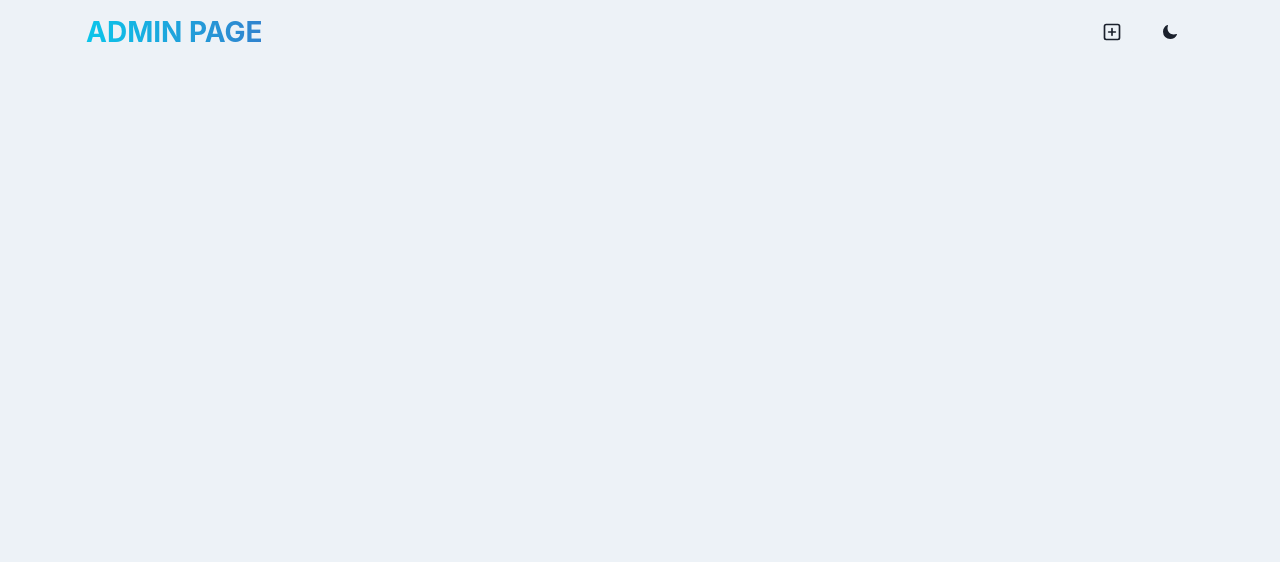
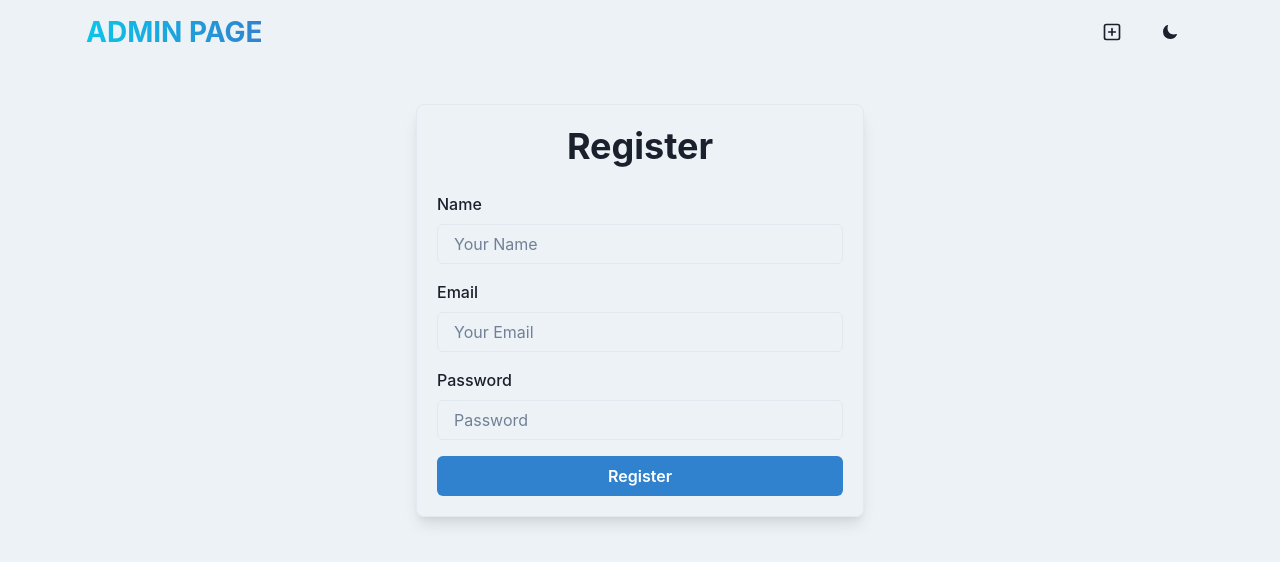
Before and after one commit to evalansevicius/egzaminas, a React (Vite) app in the folder frontend/: page /register in a window 1280 px wide. Before the commit this address had no page. Shown: the top 562 px of the page. Built offline with nearby package versions, Linux system fonts and the light colour scheme.

Commit message:
Register

```diff
--- a/frontend/package.json
+++ b/frontend/package.json
@@ -18,6 +18,7 @@
     "framer-motion": "^11.11.9",
     "react": "^18.3.1",
     "react-dom": "^18.3.1",
+    "react-hook-form": "^7.53.1",
     "react-icons": "^5.3.0",
     "react-router-dom": "^6.26.2",
     "zustand": "^5.0.0"
--- a/frontend/src/App.jsx
+++ b/frontend/src/App.jsx
@@ -4,13 +4,14 @@ import { Route, Routes } from "react-router-dom";
 import CreatePage from "./pages/CreatePage";
 import HomePage from "./pages/HomePage";
 import Navbar from "./components/Navbar";
-
+import RegisterPage from "./pages/RegisterPage";
 function App() {
 	return (
 		<Box minH={"100vh"} bg={useColorModeValue("gray.100", "gray.900")}>
 			<Navbar />
 			<Routes>
 				<Route path='/' element={<HomePage />} />
+				<Route path="/register" element={<RegisterPage />} />
 				<Route path='/create' element={<CreatePage />} />
 			</Routes>
 		</Box>
--- /dev/null
+++ b/frontend/src/pages/RegisterPage.jsx
@@ -0,0 +1,86 @@
+import React from 'react';
+import { useForm } from 'react-hook-form';
+import { Box, Button, FormControl, FormLabel, Input, Heading, Text, VStack, useToast } from '@chakra-ui/react';
+import axios from 'axios';
+
+
+const RegisterPage = () => {
+  const { register, handleSubmit, formState: { errors } } = useForm();
+  const toast = useToast();
+
+  const onSubmit = async (data) => {
+    try {
+      const res = await axios.post('http://localhost:8000/api/register', data);
+
+      if (res.status === 200) {
+        toast({
+          title: "Registration successful!",
+          description: "You have successfully registered.",
+          status: "success",
+          duration: 5000,
+          isClosable: true,
+        });
+      } else {
+        toast({
+          title: "Registration failed.",
+          description: res.data.message || "Registration unsuccessful. Please try again.",
+          status: "error",
+          duration: 5000,
+          isClosable: true,
+        });
+      }
+    } catch (error) {
+        toast({
+        title: "Registration failed.",
+        description: error.response?.data?.message || "Network error or server error. Please try again.",
+        status: "error",
+        duration: 5000,
+        isClosable: true,
+      });
+    }
+  };
+
+  return (
+    <Box maxW="md" mx="auto" mt={10} p={5} borderWidth={1} borderRadius="lg" boxShadow="lg">
+      <Heading as="h2" mb={6} textAlign="center">Register</Heading>
+      <form onSubmit={handleSubmit(onSubmit)}>
+        <VStack spacing={4}>
+          <FormControl id="name" isInvalid={errors.name}>
+            <FormLabel>Name</FormLabel>
+            <Input
+              type="text"
+              placeholder="Your Name"
+              {...register('name', { required: 'Name is required' })}
+            />
+            {errors.name && <Text color="red.500">{errors.name.message}</Text>}
+          </FormControl>
+
+          <FormControl id="email" isInvalid={errors.email}>
+            <FormLabel>Email</FormLabel>
+            <Input
+              type="email"
+              placeholder="Your Email"
+              {...register('email', { required: 'Email is required' })}
+            />
+            {errors.email && <Text color="red.500">{errors.email.message}</Text>}
+          </FormControl>
+
+          <FormControl id="password" isInvalid={errors.password}>
+            <FormLabel>Password</FormLabel>
+            <Input
+              type="password"
+              placeholder="Password"
+              {...register('password', { required: 'Password is required', minLength: { value: 6, message: 'Password must be at least 6 characters long' } })}
+            />
+            {errors.password && <Text color="red.500">{errors.password.message}</Text>}
+          </FormControl>
+
+          <Button type="submit" colorScheme="blue" width="full">Register</Button>
+
+        </VStack>
+      </form>
+    </Box>
+  );
+};
+
+export default RegisterPage;
```
Also changed, not shown: 1 other file (tests, documents, lock files or other folders).
